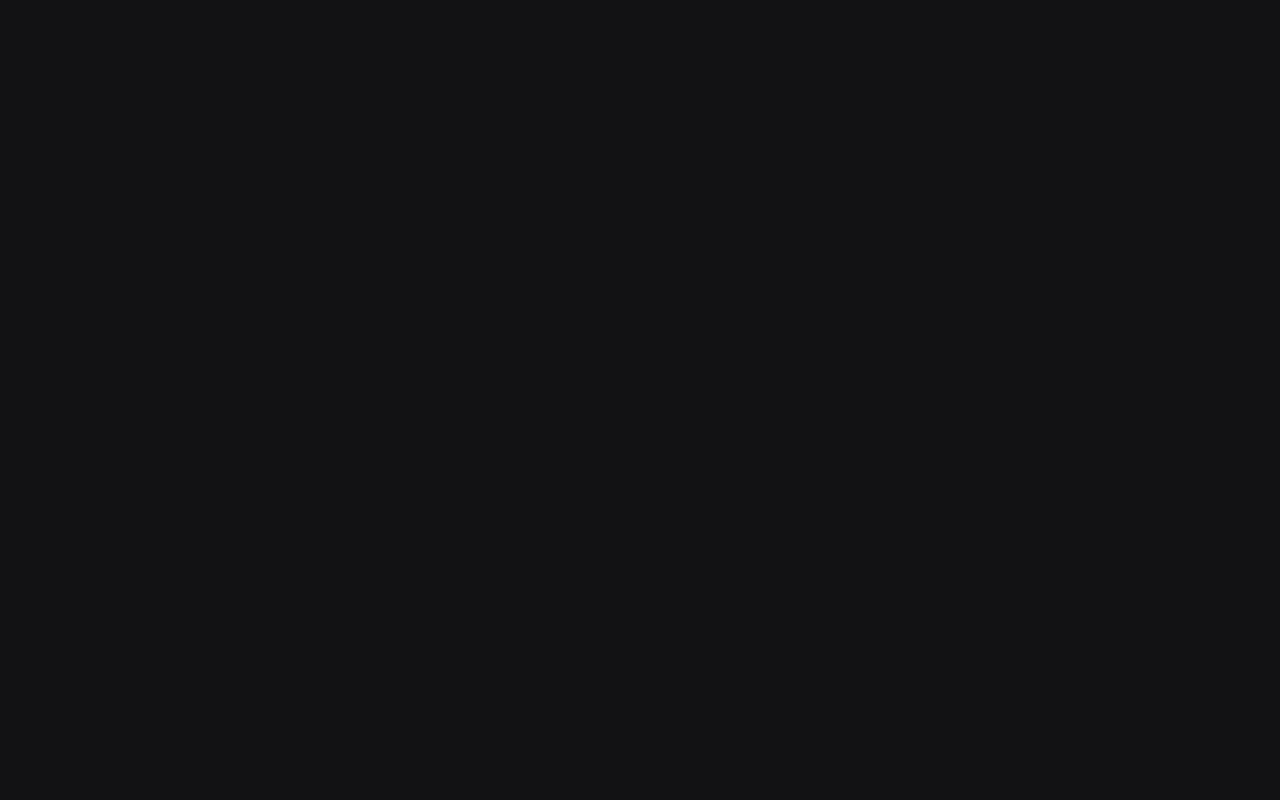
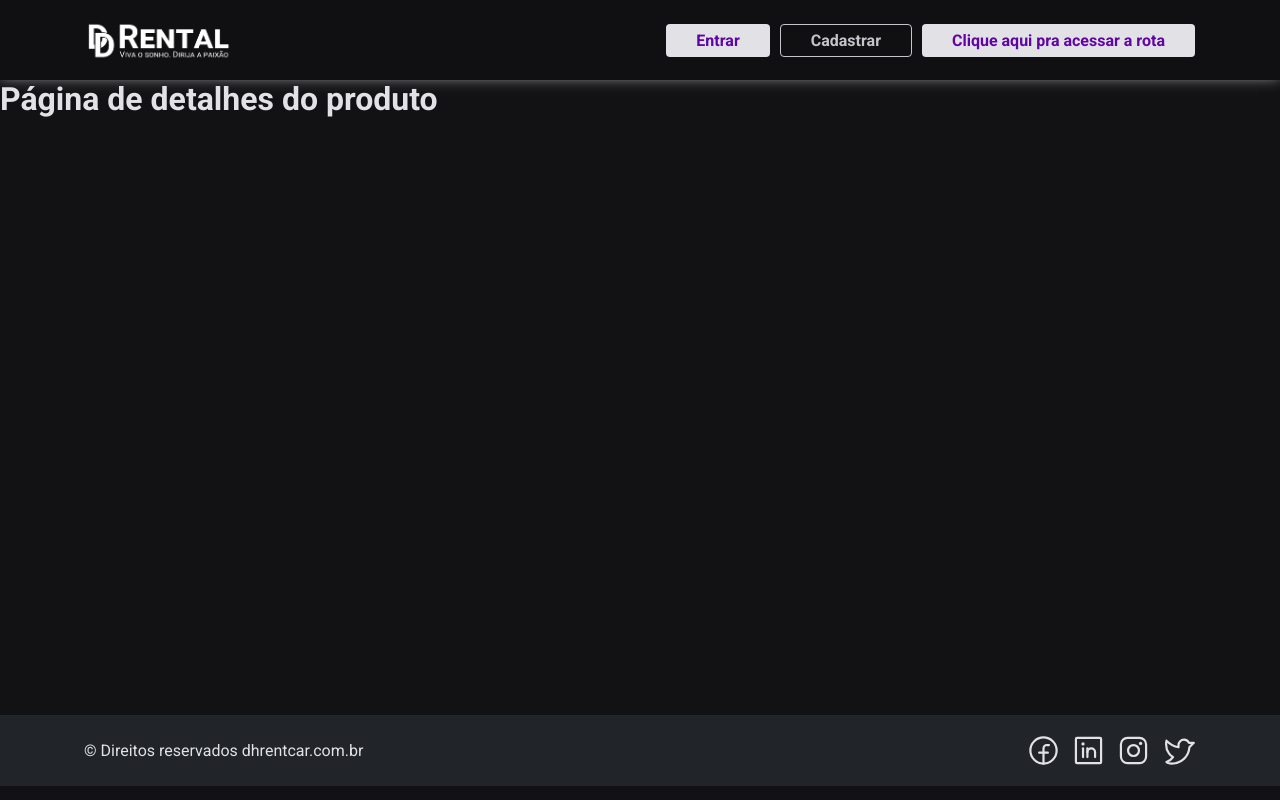
Before and after one commit to Grupo-04-Aluguel-de-Carros/Grupo-04-Front-End, a React (Vite) app: page /produto/1 in a window 1280 px wide. Before the commit this address had no page. Built offline with nearby package versions, Linux system fonts and the light colour scheme.

Commit message:
[FEAT] Criado page ProductDetail

```diff
--- a/src/components/Header/index.jsx
+++ b/src/components/Header/index.jsx
@@ -116,15 +116,30 @@ export function Header() {
           ) : (
             <BtnArea>
               {location.pathname === "/signin" ? (
+                <>
                 <CustomButton
                   name="Cadastrar"
                   onClick={() => navigate("/signup")}
                 />
+
+                <CustomButton
+                name="Clique aqui pra acessar a rota"
+                onClick={() => navigate("/produto/123123")}
+              />
+              </>
               ) : location.pathname === "/signup" ? (
+                <>
                 <CustomButton
                   name="Entrar"
                   onClick={() => navigate("/signin")}
                 />
+
+
+                <CustomButton
+                name="Clique aqui pra acessar a rota"
+                onClick={() => navigate("/produto/123123")}
+              />
+              </>
               ) : (
                 <BtnArea>
                   <CustomButton
@@ -136,6 +151,11 @@ export function Header() {
                     $outline
                     onClick={() => navigate("/signin")}
                   />
+
+<CustomButton
+                name="Clique aqui pra acessar a rota"
+                onClick={() => navigate("/produto/123123")}
+              />
                 </BtnArea>
               )}
             </BtnArea>
--- a/src/pages/Home/index.jsx
+++ b/src/pages/Home/index.jsx
@@ -1,4 +1,4 @@
-import { useRef, useState } from "react";
+// import { useRef, useState } from "react";
 // Import Swiper React components
 import { Swiper, SwiperSlide } from "swiper/react";
 
@@ -11,7 +11,7 @@ import "./styles.css";
 // import required modules
 import { Autoplay, Pagination, Navigation } from "swiper/modules";
 
-import { CustomButton } from "../../components/Button";
+
 
 export const groupCars = [
   {
--- /dev/null
+++ b/src/pages/ProductDetail/index.jsx
@@ -0,0 +1,7 @@
+export function ProductDetail(){
+    return(
+        <>
+            <h1>Página de detalhes do produto</h1>
+        </>
+    )
+}
--- a/src/pages/SignIn/index.jsx
+++ b/src/pages/SignIn/index.jsx
@@ -82,6 +82,7 @@ export function SignIn() {
           name="Entrar"
           type="submit"
           style={{ padding: "10px", marginTop: "10px" }}
+          $outline
         />
       </Form>
 
--- a/src/routes/index.jsx
+++ b/src/routes/index.jsx
@@ -4,7 +4,8 @@ import { DefaultLayout } from "../layouts/DefaultLayout";
 
 import { Home } from "../pages/Home";
 import { SignIn } from "../pages/SignIn";
-import {SignUp} from "../pages/SignUp"
+import {SignUp} from "../pages/SignUp";
+import { ProductDetail } from "../pages/ProductDetail";
 
 export function RoutesApp(){
     return(
@@ -13,6 +14,7 @@ export function RoutesApp(){
                 <Route path="/" element={<Home />}></Route>
                 <Route path="/signin" element={<SignIn />}></Route>
                 <Route path="/signup" element={<SignUp />}></Route>
+                <Route path="produto/:id_produto" element={<ProductDetail />}></Route>
             </Route>
         </Routes>
     )
--- a/src/styles/themes/default.jsx
+++ b/src/styles/themes/default.jsx
@@ -20,7 +20,4 @@ export const defaultTheme = {
   'error-light': '#F75A68',
   'error-dark': '#7A1921',
 
-  'primary-dark' : '#AB222E',
-  'primary-light' : '#af16d6',
-
   };
```
Also changed, not shown: src/components/SlideCard/index.jsx (added, +7 -0 lines).
